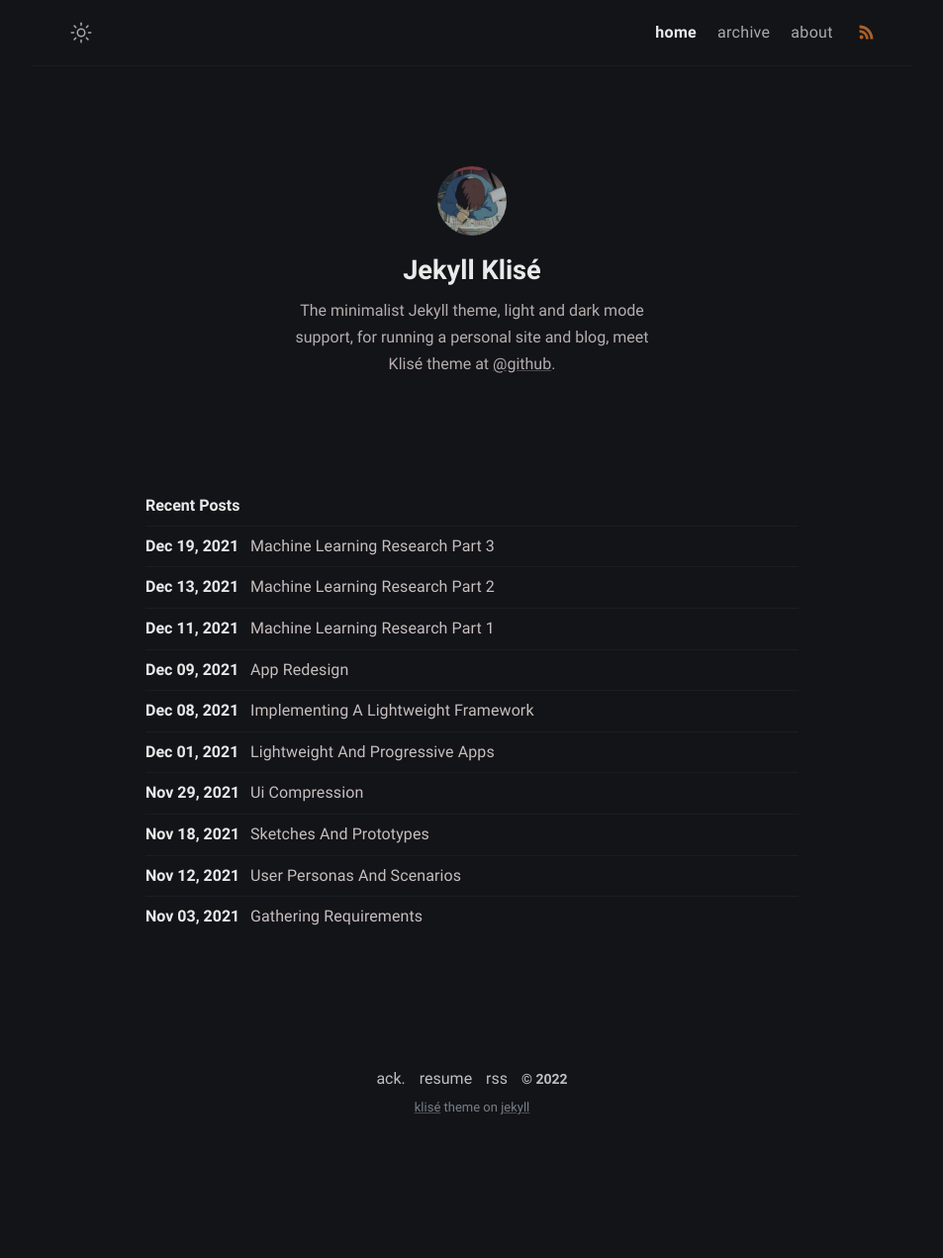
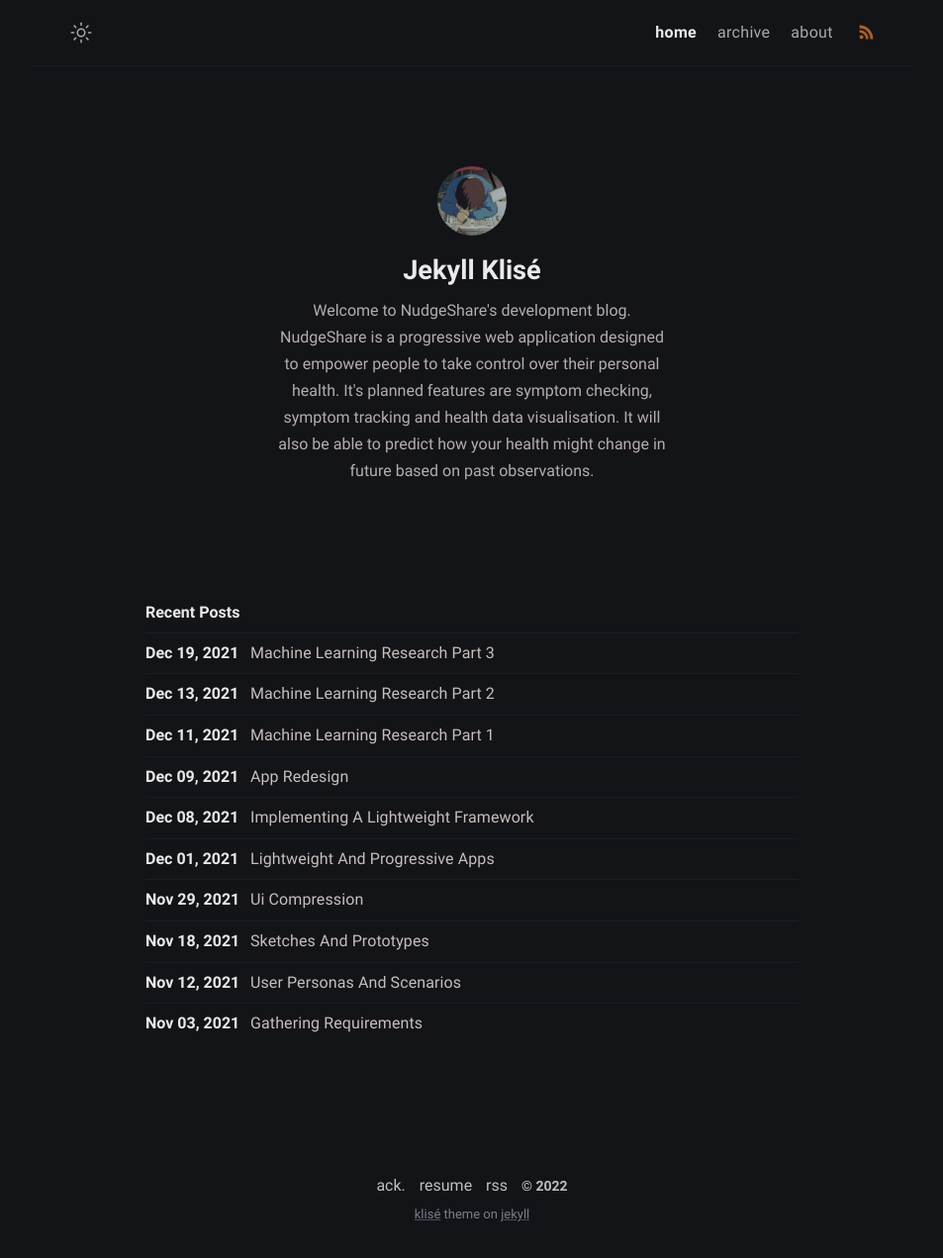
Before and after one commit to nudgesharedev/nudgesharedev.github.io, a Jekyll site: the page built from index.md, in a window 1280 px wide. Shown: the whole page at 99% size, without its empty margins (163-1116 px from the left). Built offline with Jekyll 4.4.1, drawn with Linux system fonts in a browser that asks for light colours; before the commit the page ends 1163 px from its top, so only the background shows below that.

Commit message:
Update _config.yml

```diff
--- a/_config.yml
+++ b/_config.yml
@@ -1,8 +1,7 @@
 # Site settings
 title: Klise Theme # site title
 description: >- # site description
-  He's writing in Bahasa about web technology and experience as a journal
-  for documentation things that he learned, meet him <a href="https://github.com/piharpi" target="_blank" rel="noopener">@github</a>.
+  Welcome to NudgeShare's development blog. NudgeShare is a progressive web application designed to empower people to take control over their personal health. It's planned features are symptom checking, symptom tracking and health data visualisation. It will also be able to predict how your health might change in future based on past observations.
 lang: en-US # default lang
 timezone: Asia/Jakarta # set your timezone
 image: assets/img/ogp.png # This image used for Open Graph more info https://ogp.me/
@@ -13,8 +12,7 @@
 author:
   name: Jekyll Klisé # author name
   bio: >- # tell to the world
-    The minimalist Jekyll theme, light and dark mode support, for running a personal site and blog,
-    meet Klisé theme at <a href="https://github.com/piharpi/jekyll-klise" target="_blank" rel="noopener">@github</a>.
+    Welcome to NudgeShare's development blog. NudgeShare is a progressive web application designed to empower people to take control over their personal health. It's planned features are symptom checking, symptom tracking and health data visualisation. It will also be able to predict how your health might change in future based on past observations.
   username: username # general username
   github: github_username # github username
   twitter: twitter_username # twitter username
```
